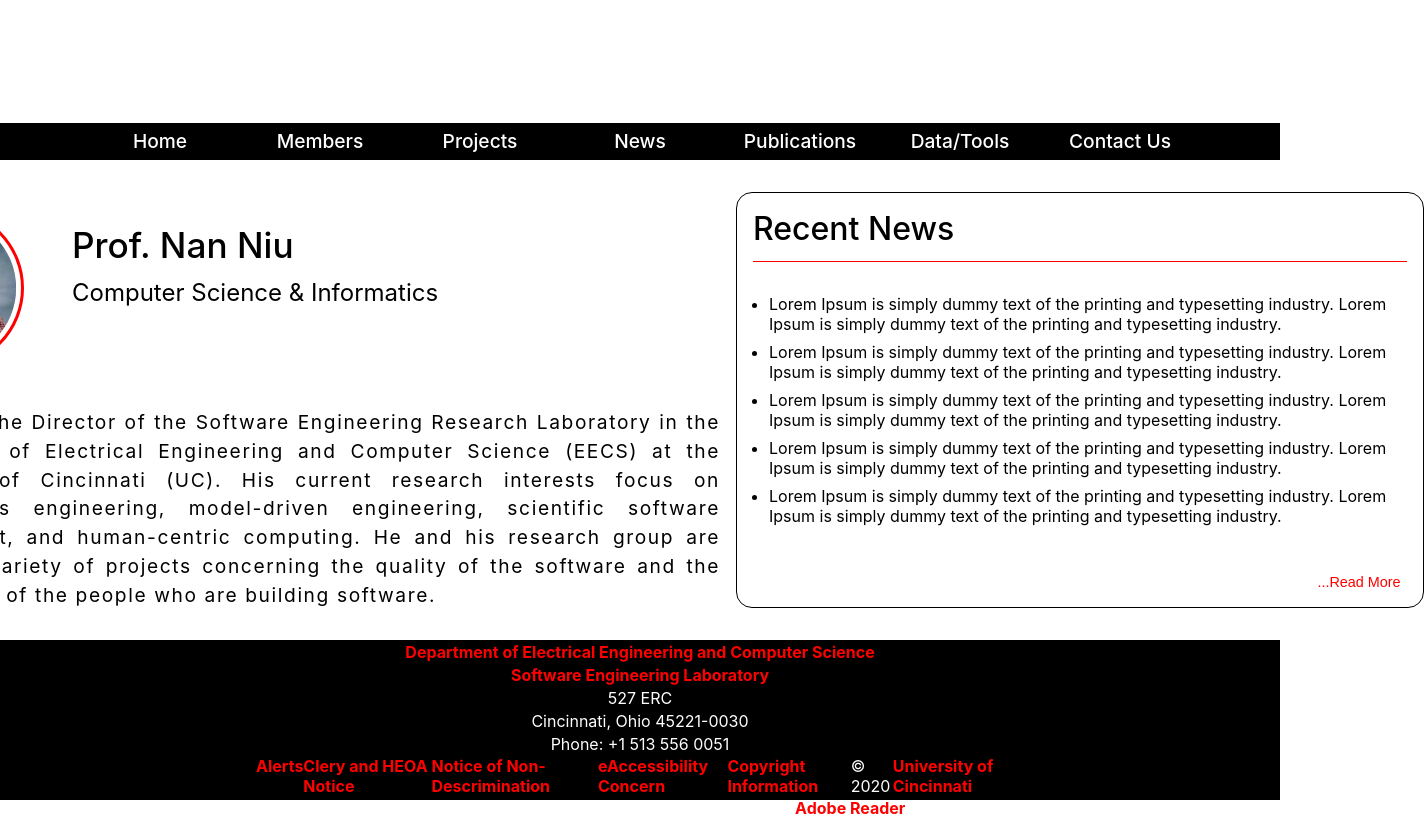
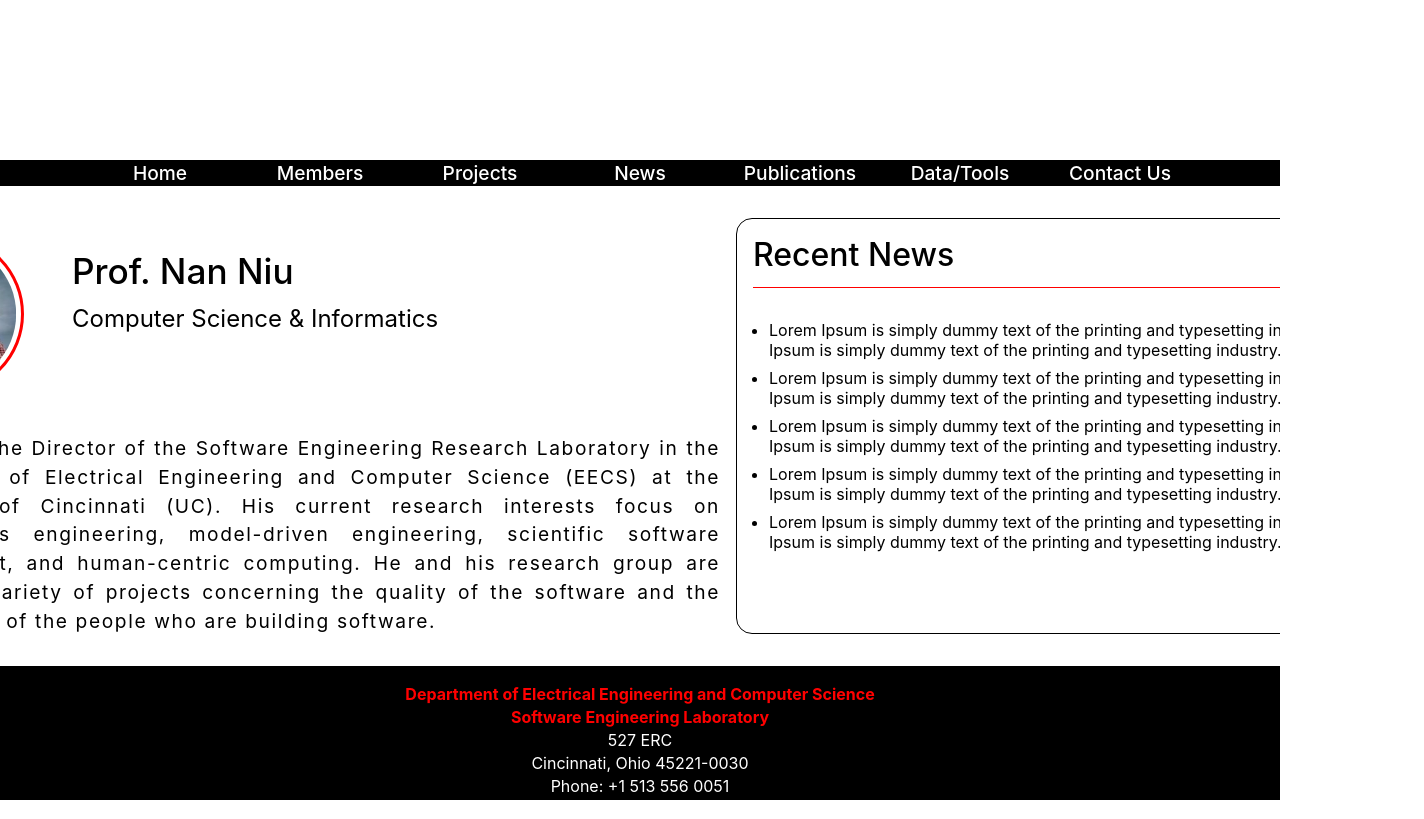
Before and after one commit to NanNiuCINSE/CINSE-Website, a React (Create React App) app: page / in a window 1280 px wide. Shown: the whole page, 1424 px wide, since content can reach past the window. Built offline with nearby package versions, Linux system fonts and the light colour scheme.

Commit message:
added the footer to every page and corrected the css of the member page and footer

```diff
--- a/src/App.css
+++ b/src/App.css
@@ -9,9 +9,10 @@
 	height: 100vh;
 	display: flex;
 	flex-direction: column;
+	overflow-x: hidden;
 }
 
 .logo-container {
 	width: 100vw;
-	height: 10rem;
+	min-height: 10rem;
 }
--- a/src/App.js
+++ b/src/App.js
@@ -3,7 +3,9 @@
 import Header from './components/Header/Header';
 import LandingPage from './components/LandingPage/LandingPage';
 import Members from './components/Members/Members';
+import Footer from './components/Footer/Footer';
 import { Switch, Route } from 'react-router-dom';
+
 // import Route from 'react-router-dom/Route';
 
 const App = () => {
@@ -11,11 +13,11 @@
 		<div className='main-container'>
 			<div className='logo-container'></div>
 			<Header />
-
 			<Switch>
 				<Route path='/' component={LandingPage} exact />
 				<Route path='/members' component={Members} exact />
 			</Switch>
+			<Footer />
 		</div>
 	);
 };
--- a/src/components/Footer/Footer.css
+++ b/src/components/Footer/Footer.css
@@ -1,5 +1,6 @@
 .footer-container {
-	width: 100%;
+	min-width: 100%;
+	min-height: 12rem;
 	flex: 1;
 	display: flex;
 	justify-content: center;
--- a/src/components/LandingPage/LandingPage.jsx
+++ b/src/components/LandingPage/LandingPage.jsx
@@ -2,8 +2,6 @@
 import './LandingPage.css';
 import Profile from '../../components/Profile/Profile';
 import News from '../../components/News/News';
-import Footer from '../../components/Footer/Footer';
-
 const LandingPage = () => {
 	return (
 		<Fragment>
@@ -11,7 +9,6 @@
 				<Profile />
 				<News />
 			</div>
-			<Footer />
 		</Fragment>
 	);
 };
--- a/src/components/Members/Members.css
+++ b/src/components/Members/Members.css
@@ -1,9 +1,11 @@
 .members-container {
-	flex: 1;
+	/* flex: 1; */
+	/* min-width: 100%; */
 	display: flex;
 	flex-direction: column;
 	align-items: center;
-	overflow: auto;
+	/* overflow-x: hidden; */
+	/* overflow: auto; */
 }
 .card-container {
 	max-width: 66rem;
```
